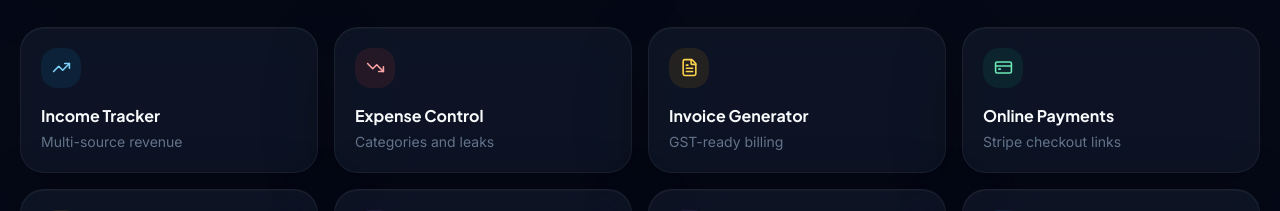
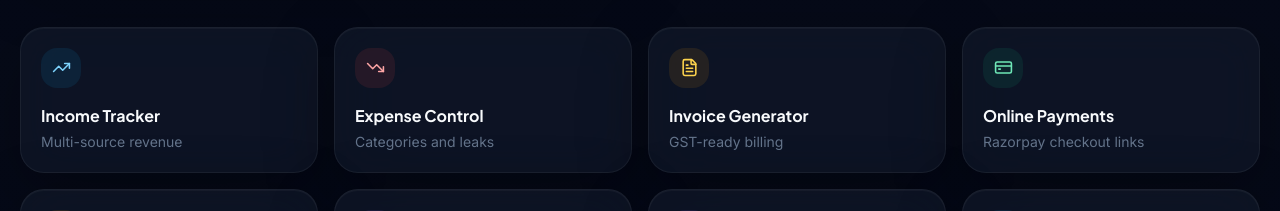
Before and after one commit to AkshatKardak/PaisaMind, a React (Vite) app in the folder client/: page / in a window 1280 px wide. Shown: the part 5280-5491 px from the top of the page. Built offline with nearby package versions, Linux system fonts and the light colour scheme; no server answers.

Commit message:
Updated footer section

```diff
--- a/client/src/pages/Landing.jsx
+++ b/client/src/pages/Landing.jsx
@@ -142,7 +142,7 @@ const featureGrid = [
   ["Income Tracker", "Multi-source revenue", TrendingUp, "sky"],
   ["Expense Control", "Categories and leaks", TrendingDown, "red"],
   ["Invoice Generator", "GST-ready billing", FileText, "amber"],
-  ["Online Payments", "Stripe checkout links", CreditCard, "green"],
+  ["Online Payments", "Razorpay checkout links", CreditCard, "green"],
   ["Tax Planner", "Old vs new regime", Calculator, "amber"],
   ["Goal Tracker", "Savings milestones", Target, "purple"],
   ["AI Reports", "Monthly intelligence", Bot, "purple"],
@@ -927,7 +927,7 @@ function Landing() {
           <div>
             <div className="text-xs font-bold uppercase tracking-[0.22em] text-[var(--text-muted)]">Trust</div>
             <div className="mt-4 flex flex-wrap gap-2">
-              {["React", "Node.js", "MongoDB", "Express", "Groq AI", "Stripe", "Resend", "Tailwind"].map((item) => (
+              {["React", "Node.js", "MongoDB", "Express", "Groq AI", "RazorPay", "Resend", "Tailwind"].map((item) => (
                 <span key={item} className="rounded-lg border border-white/6 bg-white/[0.035] px-3 py-1.5 text-xs font-medium text-[var(--text-secondary)]">{item}</span>
               ))}
             </div>
```
